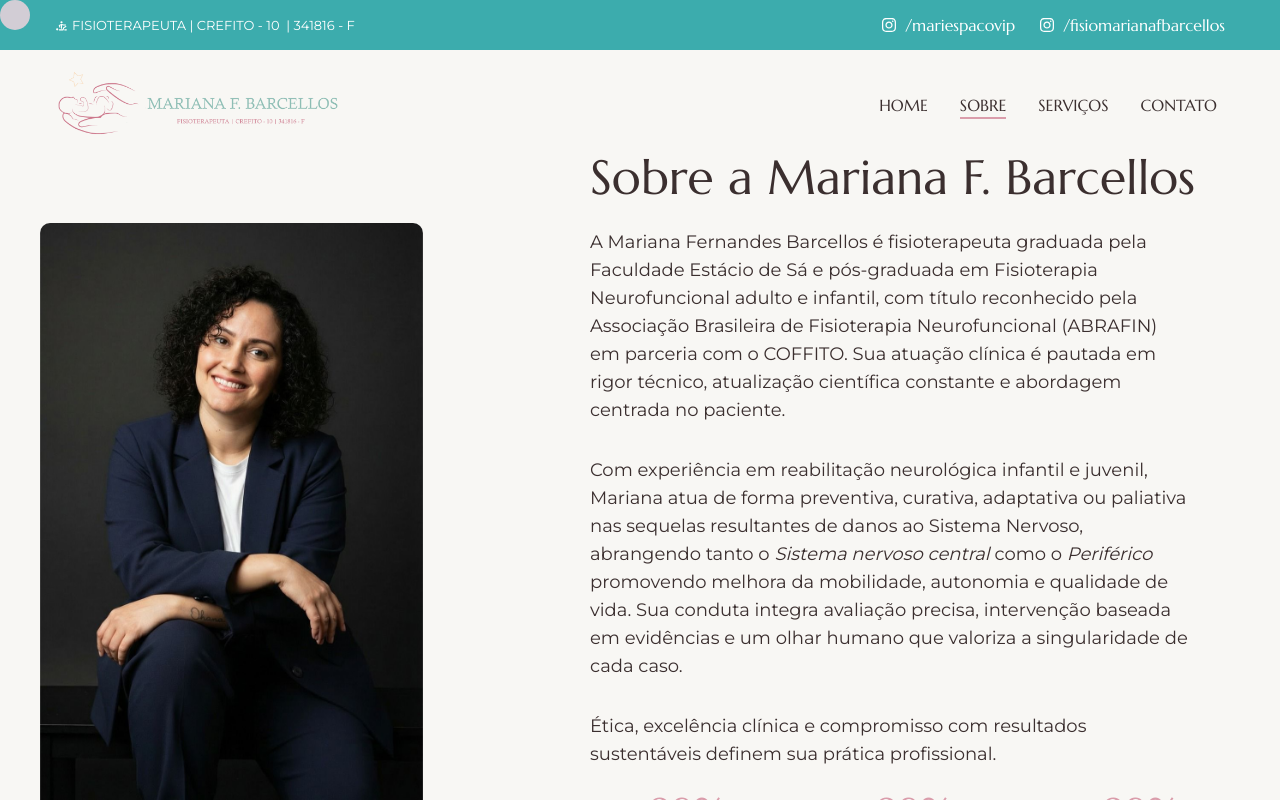
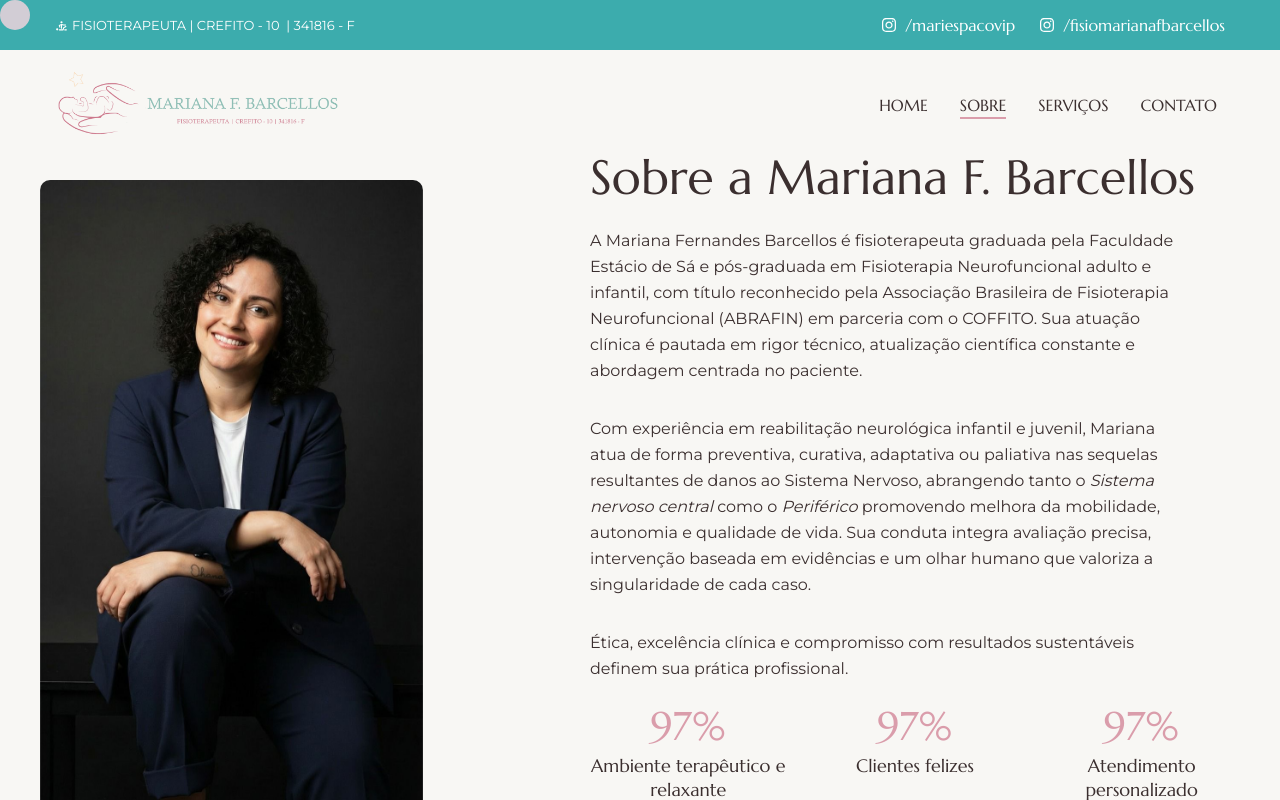
Before and after one commit to juniorpinhodev/mariana_barcellos, a Next.js app: page /sobre in a window 1280 px wide. Shown: the top 800 px of the page. Built offline with nearby package versions, Linux system fonts and the light colour scheme.

Commit message:
fix: Reduz tamanho da fonte na página Sobre para ajustar altura no desktop

```diff
--- a/app/sobre/SobreClient.jsx
+++ b/app/sobre/SobreClient.jsx
@@ -15,7 +15,7 @@ const SobreClient = () => {
       className="flex items-center overflow-x-hidden pt-[150px]"
     >
       <div className="container mx-auto flex pb-12 xl:pb-0 px-4 xl:px-0">
-        <div className="w-full h-full flex flex-col xl:flex-row items-center justify-between gap-8 xl:gap-0 flex-grow">
+        <div className="w-full flex flex-col xl:flex-row items-center justify-between gap-8 xl:gap-0">
           {/* imagem
           {/* imagem */}
           <motion.div
@@ -53,15 +53,15 @@ const SobreClient = () => {
             <h2 className="text-[32px] leading-[34px] xl:text-[48px] xl:leading-[54px] font-primary mb-4 xl:mb-6 max-w-[540px] xl:max-w-none">
              Sobre a Mariana F. Barcellos
             </h2>
-            <p className="text-base xl:text-lg mb-6 xl:mb-8 max-w-[600px] leading-relaxed">
+            <p className="text-base mb-6 xl:mb-8 max-w-[600px] leading-relaxed">
               A Mariana Fernandes Barcellos é fisioterapeuta graduada pela Faculdade Estácio de Sá e pós-graduada em Fisioterapia Neurofuncional adulto e infantil, com título reconhecido pela Associação Brasileira de Fisioterapia Neurofuncional (ABRAFIN) em parceria com o COFFITO. Sua atuação clínica é pautada em rigor técnico, atualização científica constante e abordagem centrada no paciente.
             </p>
 
-            <p className="text-base xl:text-lg mb-6 xl:mb-8 max-w-[600px] leading-relaxed">
+            <p className="text-base mb-6 xl:mb-8 max-w-[600px] leading-relaxed">
               Com experiência em reabilitação neurológica infantil e juvenil, Mariana atua de forma preventiva, curativa, adaptativa ou paliativa nas sequelas resultantes de danos ao Sistema Nervoso, abrangendo tanto o <em>Sistema nervoso central</em> como o <em>Periférico</em> promovendo melhora da mobilidade, autonomia e qualidade de vida. Sua conduta integra avaliação precisa, intervenção baseada em evidências e um olhar humano que valoriza a singularidade de cada caso.
             </p>
 
-            <p className="text-base xl:text-lg mb-8 xl:mb-8 max-w-[600px] leading-relaxed">
+            <p className="text-base mb-8 xl:mb-8 max-w-[600px] leading-relaxed">
               Ética, excelência clínica e compromisso com resultados sustentáveis definem sua prática profissional.
             </p>
 
```
